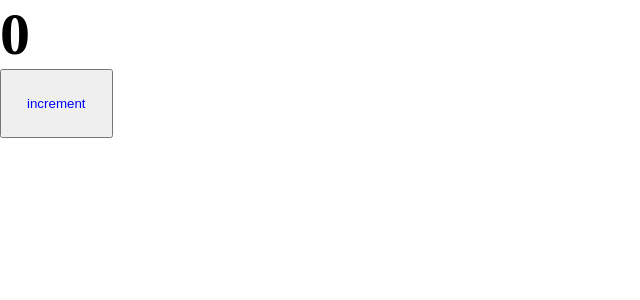
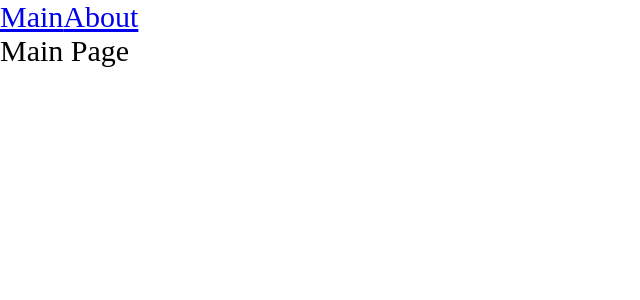
Before and after one commit to SergeyBakutov/collective-blog, a React app: page / in a window 1280 px wide. Shown: the top 300 px of the page, without its empty margins (0-640 px from the left). Built offline with nearby package versions, Linux system fonts and the light colour scheme.

Commit message:
chore: Добавлен react-router-dom и lazy loading для страниц

```diff
--- a/configs/webpack/getDevServer.ts
+++ b/configs/webpack/getDevServer.ts
@@ -9,6 +9,7 @@
 
   return {
     port,
-    open: true
+    open: true,
+    historyApiFallback: true
   }
 }
--- a/package.json
+++ b/package.json
@@ -31,7 +31,9 @@
     "webpack-dev-server": "^4.15.1"
   },
   "dependencies": {
+    "@types/react-router-dom": "^5.3.3",
     "react": "^18.2.0",
-    "react-dom": "^18.2.0"
+    "react-dom": "^18.2.0",
+    "react-router-dom": "^6.16.0"
   }
 }
--- a/src/App.tsx
+++ b/src/App.tsx
@@ -1,11 +1,23 @@
-import { Counter } from "./components/Counter/Counter"
+import { Link, Route, Routes } from "react-router-dom"
+
+import { AboutPageLazy } from "./pages/AboutPage/AboutPage.lazy"
+import { MainPageLazy } from "./pages/MainPage/MainPage.lazy"
 
 import './index.scss'
+import { Suspense } from "react"
 
 export const App: React.FC = () => {
   return (
     <div className="app">
-      <Counter />
+      <Link to="/">Main</Link>
+      <Link to="/about">About</Link>
+
+      <Suspense fallback={<div>Loading...</div>}>
+        <Routes>
+          <Route path="/" element={<MainPageLazy />} />
+          <Route path="/about" element={<AboutPageLazy />} />
+        </Routes>
+      </Suspense>
     </div>
   )
 }
--- a/src/index.tsx
+++ b/src/index.tsx
@@ -1,6 +1,11 @@
 import { createRoot } from 'react-dom/client'
+import { BrowserRouter } from 'react-router-dom'
 
 import { App } from './App'
 
 const root = createRoot(document.getElementById('root') as HTMLElement)
-root.render(<App />)
+root.render(
+  <BrowserRouter>
+    <App />
+  </BrowserRouter>
+)
--- /dev/null
+++ b/src/pages/AboutPage/AboutPage.lazy.tsx
@@ -0,0 +1,3 @@
+import { lazy } from 'react'
+
+export const AboutPageLazy = lazy(() => import('./AboutPage'))
--- /dev/null
+++ b/src/pages/AboutPage/AboutPage.tsx
@@ -0,0 +1,7 @@
+const AboutPage: React.FC = () => {
+  return (
+    <div>About Page</div>
+  )
+}
+
+export default AboutPage
--- /dev/null
+++ b/src/pages/MainPage/MainPage.lazy.tsx
@@ -0,0 +1,3 @@
+import { lazy } from 'react'
+
+export const MainPageLazy = lazy(() => import('./MainPage'))
--- /dev/null
+++ b/src/pages/MainPage/MainPage.tsx
@@ -0,0 +1,7 @@
+const MainPage: React.FC = () => {
+  return (
+    <div>Main Page</div>
+  )
+}
+
+export default MainPage
```
Also changed, not shown: 1 other file (tests, documents, lock files or other folders).
